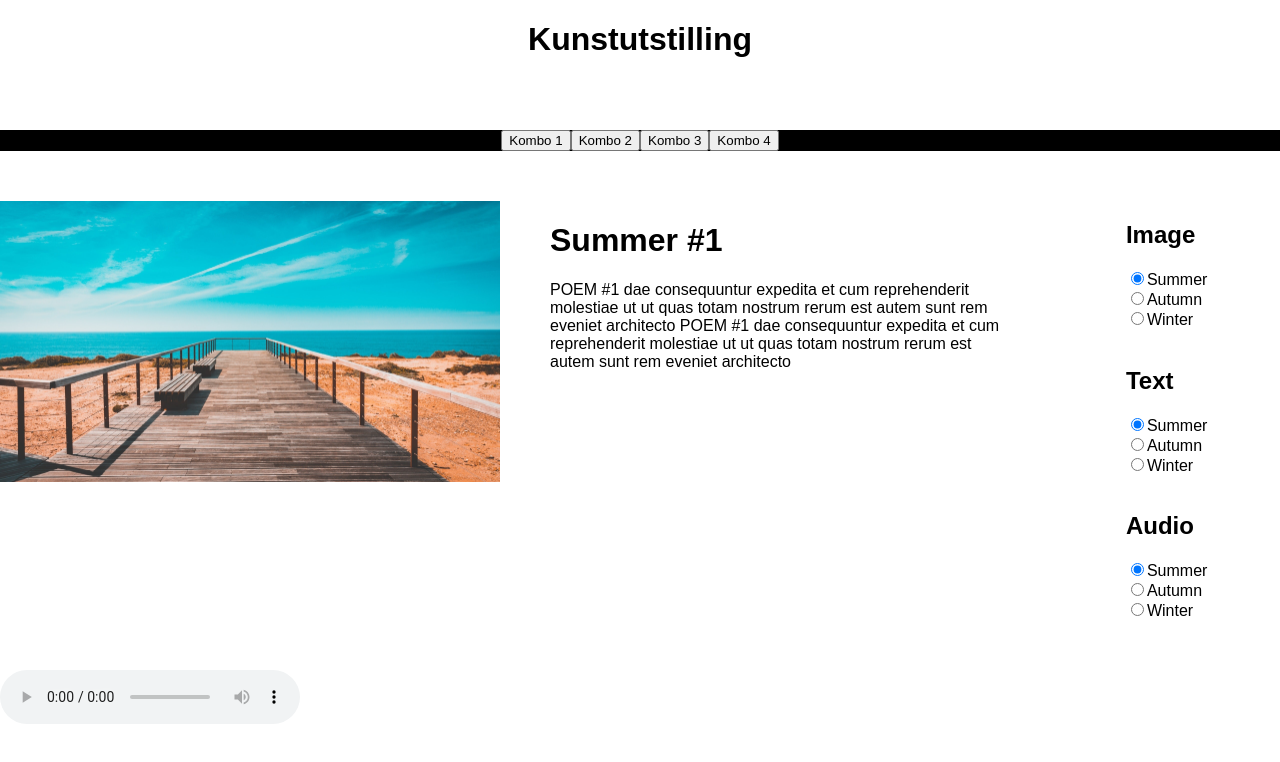
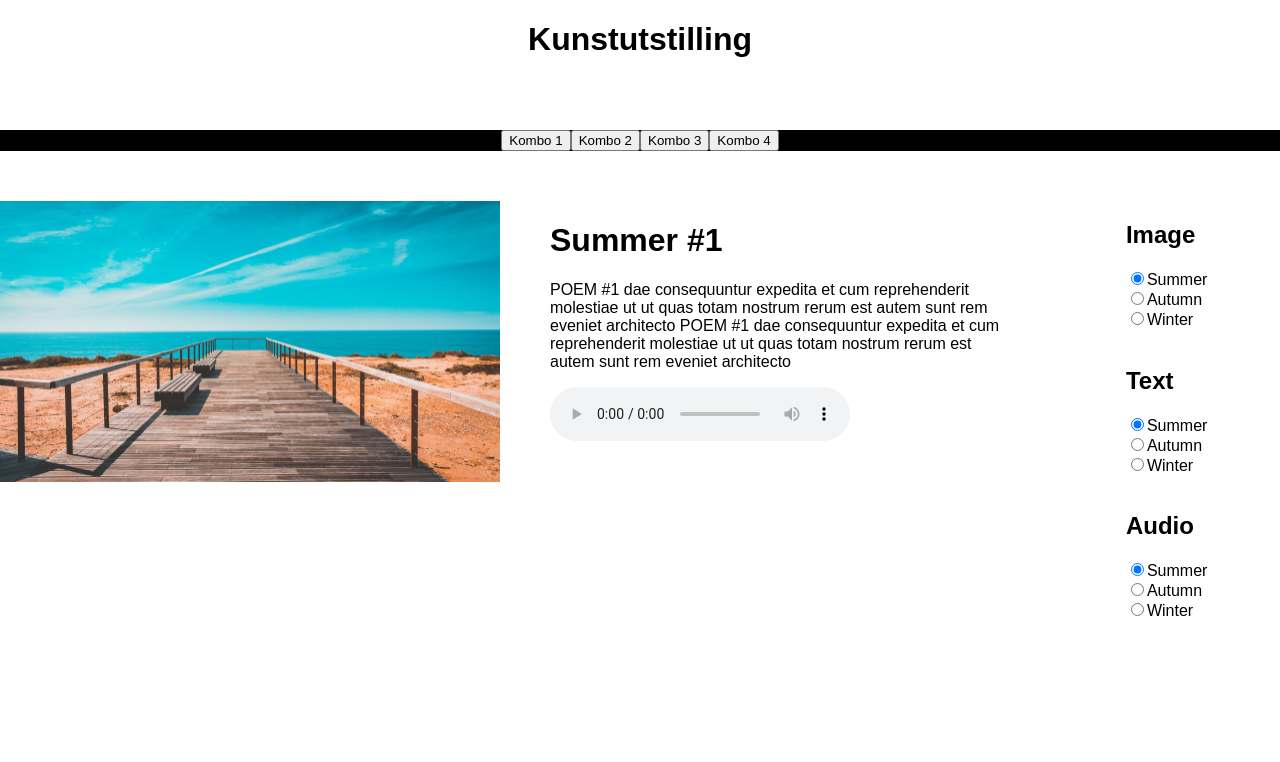
Before and after one commit to IT2810/it2810-webutvikling-h18-prosjekt-2-gruppe--07, a React (Create React App) app: page / in a window 1280 px wide. Shown: the top 762 px of the page. Built offline with nearby package versions, Linux system fonts and the light colour scheme.

Commit message:
Moved the rendering of the texts from app.js to content.jsx Closes #21

```diff
--- a/src/App.js
+++ b/src/App.js
@@ -1,42 +1,32 @@
-import React, { Component } from 'react';
-import axios from 'axios';
+import React, { Component } from "react";
+import axios from "axios";
 //import Poem from './components/poem';
 
-import summer1 from './images/summer1.jpg';
-import winter1 from './images/winter1.jpg';
-import autumn1 from './images/autumn1.jpg';
-import summer2 from './images/summer2.jpg';
-import winter2 from './images/winter2.jpg';
-import autumn2 from './images/autumn2.jpg';
-import summer3 from './images/summer3.jpg';
-import winter3 from './images/winter3.jpg';
-import autumn3 from './images/autumn3.jpg';
-import summer4 from './images/summer4.jpg';
-import winter4 from './images/winter4.jpg';
-import autumn4 from './images/autumn4.jpg';
+import summer1 from "./images/summer1.jpg";
+import winter1 from "./images/winter1.jpg";
+import autumn1 from "./images/autumn1.jpg";
+import summer2 from "./images/summer2.jpg";
+import winter2 from "./images/winter2.jpg";
+import autumn2 from "./images/autumn2.jpg";
+import summer3 from "./images/summer3.jpg";
+import winter3 from "./images/winter3.jpg";
+import autumn3 from "./images/autumn3.jpg";
+import summer4 from "./images/summer4.jpg";
+import winter4 from "./images/winter4.jpg";
+import autumn4 from "./images/autumn4.jpg";
 
-
-
-import './App.css';
+import "./App.css";
 import Navbar from "./components/navbar";
 import Category from "./components/category";
-import Content from './components/content';
+import Content from "./components/content";
 
 const images = {
-  'summer': [
-    summer1, summer2, summer3, summer4,
-  ],
-  'winter': [
-    winter1, winter2, winter3, winter4,
-  ],
-  'autumn': [
-    autumn1, autumn2, autumn3, autumn4,
-  ]
+  summer: [summer1, summer2, summer3, summer4],
+  winter: [winter1, winter2, winter3, winter4],
+  autumn: [autumn1, autumn2, autumn3, autumn4]
 };
 
-
 class App extends Component {
-
   constructor(props) {
     super(props);
 
@@ -47,22 +37,20 @@ class App extends Component {
 
     this.state = {
       selectedTab: 0,
-      imageSeason: 'summer',
-      poemSeason: 'summer',
-      audioSeason: 'summer',
+      imageSeason: "summer",
+      poemSeason: "summer",
+      audioSeason: "summer",
       poems: []
+    };
   }
-  }
-
 
   // this method is called only once after page load
   async componentWillMount() {
-    let url = '/text/summer/'+this.state.selectedTab+'.json';
-    axios.get(url)
-      .then(res => {
+    let url = "/text/summer/" + this.state.selectedTab + ".json";
+    axios.get(url).then(res => {
       let poems = res.data;
       this.setState({ poems });
-      })
+    });
   }
 
   render() {
@@ -75,23 +63,21 @@ class App extends Component {
           <Navbar onChange={this.setTab} />
         </div>
         <div className="contentImage">
-          <img src={images[this.state.imageSeason][this.state.selectedTab]} alt="Dette er bildet" />
+          <img
+            src={images[this.state.imageSeason][this.state.selectedTab]}
+            alt="Dette er bildet"
+          />
         </div>
-        <div className="contentText">
-          {this.state.poems.map(poem => (
-                <span key={poem.id}>
-                  <h1>{poem.title}</h1>
-                  <p>{poem.body}</p>
-                  <p>{this.props.data}</p>
-                </span>
-              ))}
-        </div>
-
-        <Content audioSeason={this.state.audioSeason} tabId={this.state.selectedTab} />
+        <Content
+          poems={this.state.poems}
+          audioSeason={this.state.audioSeason}
+          tabId={this.state.selectedTab}
+        />
 
         <div className="categories">
           <h2>Image</h2>
-          <Category onChange={this.setImageSeason} /><br />
+          <Category onChange={this.setImageSeason} />
+          <br />
           <h2>Text</h2>
           <Category onChange={this.setPoemSeason} /> <br />
           <h2>Audio</h2>
@@ -104,37 +90,35 @@ class App extends Component {
   // Sets state for season (summer, winter, autumn)
   setImageSeason(season) {
     this.setState({
-      imageSeason: season,
-    })
+      imageSeason: season
+    });
   }
   setPoemSeason(season) {
     this.setState({
-      poemSeason: season,
-    })
-    let url = '/text/'+season+'/'+this.state.selectedTab+'.json';
-    axios.get(url)
-      .then(res => {
+      poemSeason: season
+    });
+    let url = "/text/" + season + "/" + this.state.selectedTab + ".json";
+    axios.get(url).then(res => {
       let poems = res.data;
       this.setState({ poems });
-      })
+    });
   }
   setAudioSeason(season) {
     this.setState({
-      audioSeason: season,
-    })
+      audioSeason: season
+    });
   }
 
   // Sets tab index (0-3)
   setTab(tab) {
     this.setState({
-      selectedTab: tab,
-    })
-    let url = '/text/'+this.state.poemSeason+'/'+tab+'.json';
-    axios.get(url)
-      .then(res => {
+      selectedTab: tab
+    });
+    let url = "/text/" + this.state.poemSeason + "/" + tab + ".json";
+    axios.get(url).then(res => {
       let poems = res.data;
       this.setState({ poems });
-      })
+    });
   }
 }
 
--- a/src/components/content.jsx
+++ b/src/components/content.jsx
@@ -1,27 +1,41 @@
-import React, { Component } from 'react'
+import React, { Component } from "react";
 
 export default class Content extends Component {
   constructor(props) {
-      super(props)
+    super(props);
 
-      this.audioRef = React.createRef();
+    this.audioRef = React.createRef();
   }
 
-
   componentDidUpdate(prevProps) {
-      // Get audio element to re-load
-      this.audioRef.current.pause();
-      this.audioRef.current.load();
+    // Get audio element to re-load
+    this.audioRef.current.pause();
+    this.audioRef.current.load();
   }
-// Get source url for audio
-  getSourceUrl(){
-      return "/audio/" + this.props.audioSeason + "/" + this.props.audioSeason + this.props.tabId +".mp3"
+  // Get source url for audio
+  getSourceUrl() {
+    return (
+      "/audio/" +
+      this.props.audioSeason +
+      "/" +
+      this.props.audioSeason +
+      this.props.tabId +
+      ".mp3"
+    );
   }
 
   render() {
     return (
       <div>
-
+        <div className="contentText">
+          {this.props.poems.map(poem => (
+            <span key={poem.id}>
+              <h1>{poem.title}</h1>
+              <p>{poem.body}</p>
+              <p>{this.props.data}</p>
+            </span>
+          ))}
+        </div>
         <div className="contentAudio">
           <audio controls autoPlay ref={this.audioRef}>
             <source src={this.getSourceUrl()} type="audio/mpeg" />
@@ -29,6 +43,6 @@ export default class Content extends Component {
           </audio>
         </div>
       </div>
-    )
+    );
   }
 }
```
Lines whose indentation alone changed are shown as unchanged.
